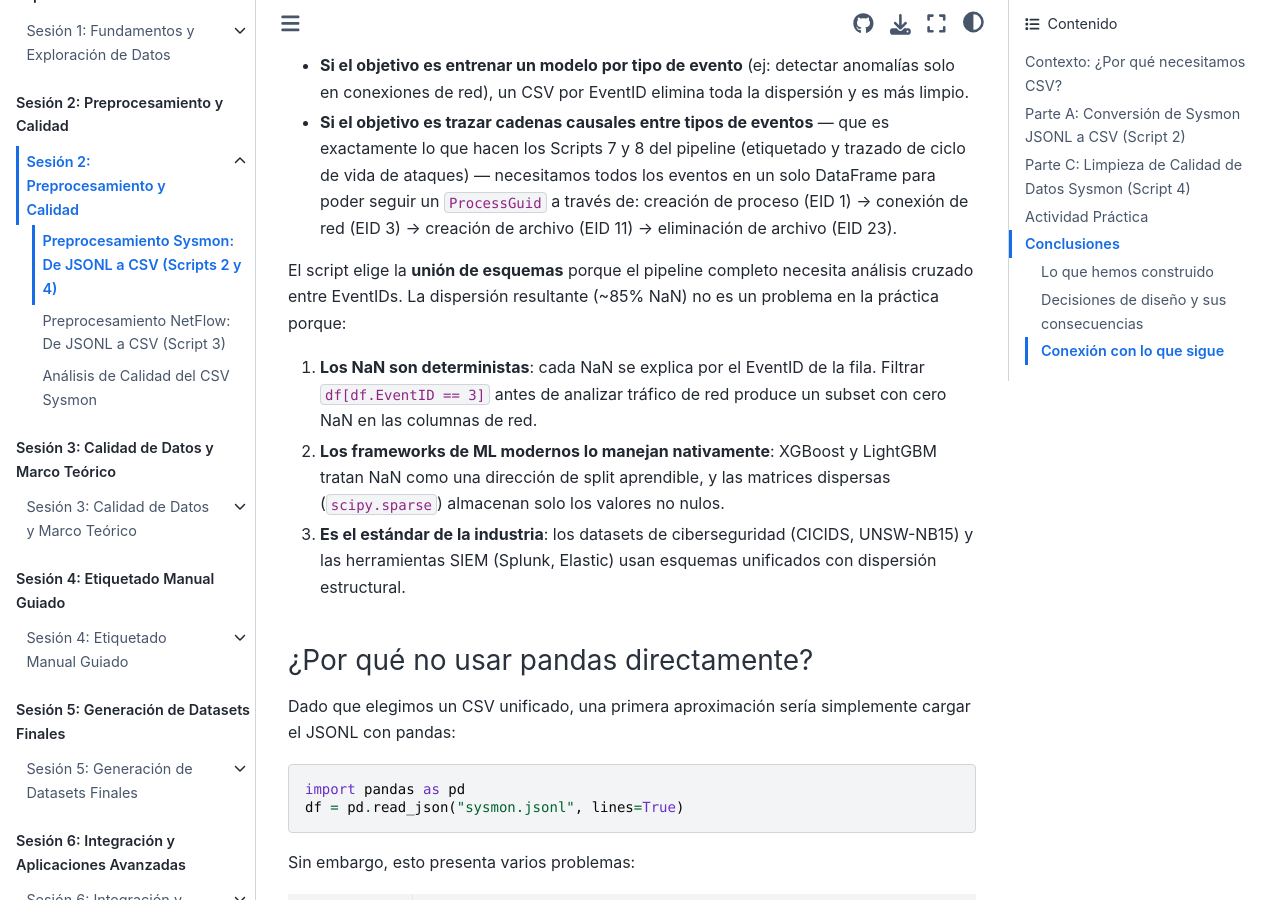
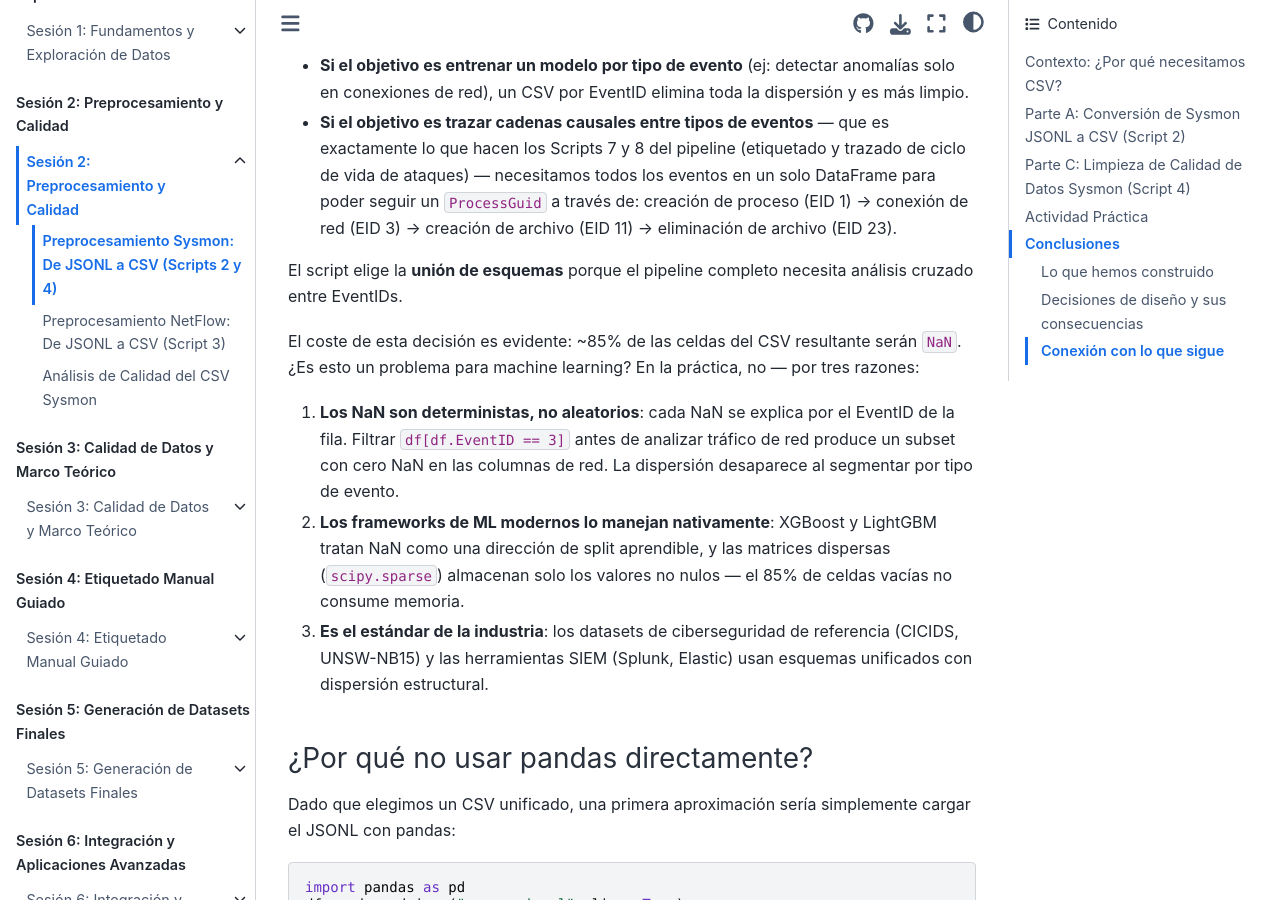
Before and after one commit to ollerenac/curso2026, a Jupyter Book: the page built from sesion-2/1-preprocesamiento-sysmon.md, in a window 1280 px wide and 900 px high, scrolled down 1759 px. Built offline with Jupyter Book 1.0.4 settings and Sphinx 7.4.7 and the Sphinx Book theme 1.1.4, drawn with Linux system fonts in a browser that asks for light colours.

Commit message:
Clarify argument structure in CSV design trade-off section
Separate the decision (unified CSV for cross-EventID analysis)
from the cost mitigation (why ~85% NaN is acceptable). Previously
the three numbered points read as additional reasons for choosing
unified CSV, when they actually address the follow-up concern
about NaN impact on ML.

Co-Authored-By: Claude Opus 4.6 <noreply@anthropic.com>

```diff
--- a/sesion-2/1-preprocesamiento-sysmon.md
+++ b/sesion-2/1-preprocesamiento-sysmon.md
@@ -52,11 +52,13 @@ La respuesta depende del **uso posterior** de los datos:
 - **Si el objetivo es entrenar un modelo por tipo de evento** (ej: detectar anomalías solo en conexiones de red), un CSV por EventID elimina toda la dispersión y es más limpio.
 - **Si el objetivo es trazar cadenas causales entre tipos de eventos** — que es exactamente lo que hacen los Scripts 7 y 8 del pipeline (etiquetado y trazado de ciclo de vida de ataques) — necesitamos todos los eventos en un solo DataFrame para poder seguir un `ProcessGuid` a través de: creación de proceso (EID 1) → conexión de red (EID 3) → creación de archivo (EID 11) → eliminación de archivo (EID 23).
 
-El script elige la **unión de esquemas** porque el pipeline completo necesita análisis cruzado entre EventIDs. La dispersión resultante (~85% NaN) no es un problema en la práctica porque:
+El script elige la **unión de esquemas** porque el pipeline completo necesita análisis cruzado entre EventIDs.
 
-1. **Los NaN son deterministas**: cada NaN se explica por el EventID de la fila. Filtrar `df[df.EventID == 3]` antes de analizar tráfico de red produce un subset con cero NaN en las columnas de red.
-2. **Los frameworks de ML modernos lo manejan nativamente**: XGBoost y LightGBM tratan NaN como una dirección de split aprendible, y las matrices dispersas (`scipy.sparse`) almacenan solo los valores no nulos.
-3. **Es el estándar de la industria**: los datasets de ciberseguridad (CICIDS, UNSW-NB15) y las herramientas SIEM (Splunk, Elastic) usan esquemas unificados con dispersión estructural.
+El coste de esta decisión es evidente: ~85% de las celdas del CSV resultante serán `NaN`. ¿Es esto un problema para machine learning? En la práctica, no — por tres razones:
+
+1. **Los NaN son deterministas, no aleatorios**: cada NaN se explica por el EventID de la fila. Filtrar `df[df.EventID == 3]` antes de analizar tráfico de red produce un subset con cero NaN en las columnas de red. La dispersión desaparece al segmentar por tipo de evento.
+2. **Los frameworks de ML modernos lo manejan nativamente**: XGBoost y LightGBM tratan NaN como una dirección de split aprendible, y las matrices dispersas (`scipy.sparse`) almacenan solo los valores no nulos — el 85% de celdas vacías no consume memoria.
+3. **Es el estándar de la industria**: los datasets de ciberseguridad de referencia (CICIDS, UNSW-NB15) y las herramientas SIEM (Splunk, Elastic) usan esquemas unificados con dispersión estructural.
 
 ### ¿Por qué no usar pandas directamente?
 
```
